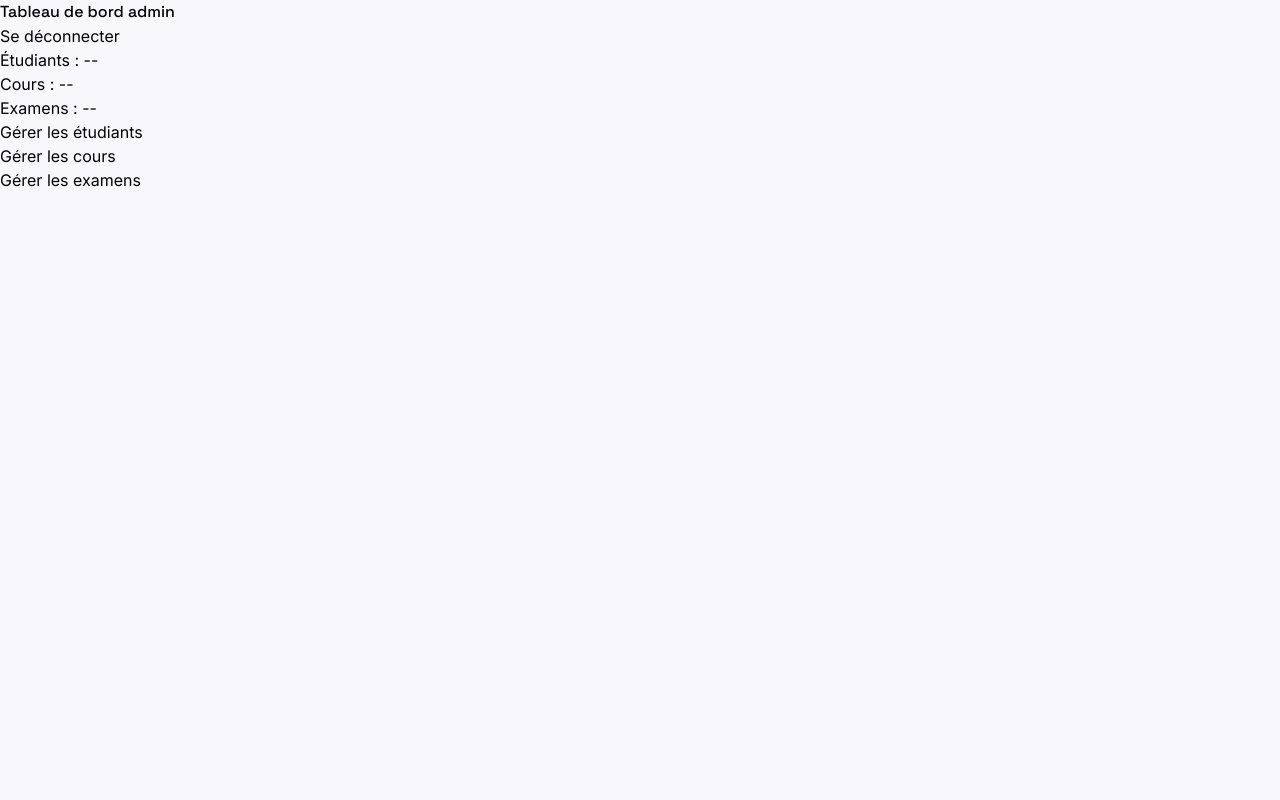
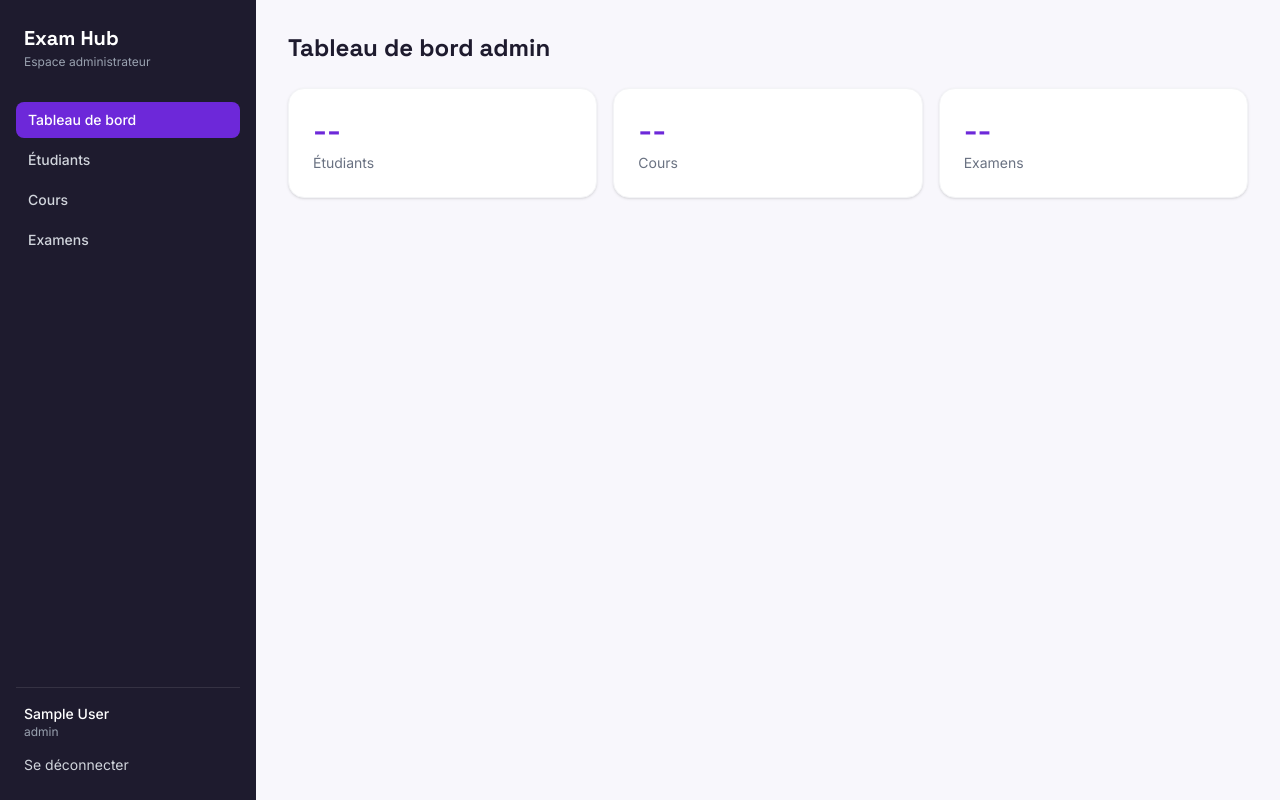
Before and after one commit to AzariahMartinault/exam_hub_front_web2, a React (Vite) app: page /admin in a window 1280 px wide. Built offline with nearby package versions, Linux system fonts and the light colour scheme; sample sign-in values are in the browser's storage.

Commit message:
feat: intégration de Sidebar dans AdminDashboard avec cartes-compteurs

```diff
--- a/src/pages/admin/AdminDashboard.jsx
+++ b/src/pages/admin/AdminDashboard.jsx
@@ -1,25 +1,42 @@
 import { Link } from "react-router-dom";
-import { logout } from "../../api/auth";
+import Sidebar from "../../components/layout/Sidebar";
 
 export default function AdminDashboard() {
   return (
-    <div>
-      <h1>Tableau de bord admin</h1>
-      <button onClick={logout}>Se déconnecter</button>
+    <div className="flex">
+      <Sidebar />
 
-      <div>
-        <p>Étudiants : --</p>
-        <p>Cours : --</p>
-        <p>Examens : --</p>
-      </div>
+      <main className="flex-1 p-8">
+        <h1 className="text-2xl font-bold text-[var(--color-sidebar)] mb-6">
+          Tableau de bord admin
+        </h1>
 
-      <nav>
-        <ul>
-          <li><Link to="/admin/students">Gérer les étudiants</Link></li>
-          <li><Link to="/admin/courses">Gérer les cours</Link></li>
-          <li><Link to="/admin/exams">Gérer les examens</Link></li>
-        </ul>
-      </nav>
+        <div className="grid grid-cols-3 gap-4">
+          <Link
+            to="/admin/students"
+            className="bg-white rounded-2xl border border-gray-100 shadow-sm p-6 hover:shadow-md hover:-translate-y-0.5 transition-all"
+          >
+            <p className="text-3xl font-bold text-[var(--color-accent)] font-[var(--font-mono)]">--</p>
+            <p className="text-sm text-gray-500 mt-1">Étudiants</p>
+          </Link>
+
+          <Link
+            to="/admin/courses"
+            className="bg-white rounded-2xl border border-gray-100 shadow-sm p-6 hover:shadow-md hover:-translate-y-0.5 transition-all"
+          >
+            <p className="text-3xl font-bold text-[var(--color-accent)] font-[var(--font-mono)]">--</p>
+            <p className="text-sm text-gray-500 mt-1">Cours</p>
+          </Link>
+
+          <Link
+            to="/admin/exams"
+            className="bg-white rounded-2xl border border-gray-100 shadow-sm p-6 hover:shadow-md hover:-translate-y-0.5 transition-all"
+          >
+            <p className="text-3xl font-bold text-[var(--color-accent)] font-[var(--font-mono)]">--</p>
+            <p className="text-sm text-gray-500 mt-1">Examens</p>
+          </Link>
+        </div>
+      </main>
     </div>
   );
 }
```
